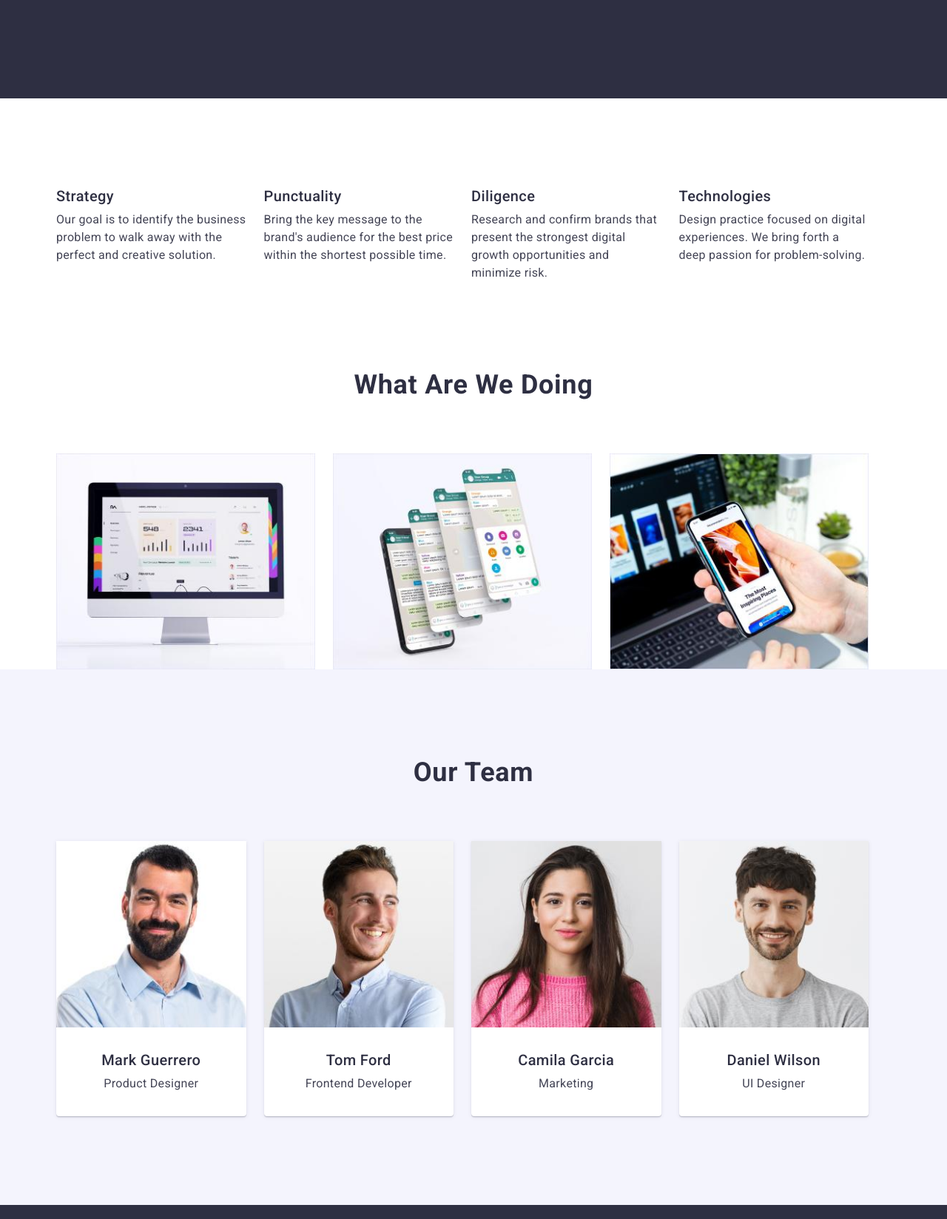
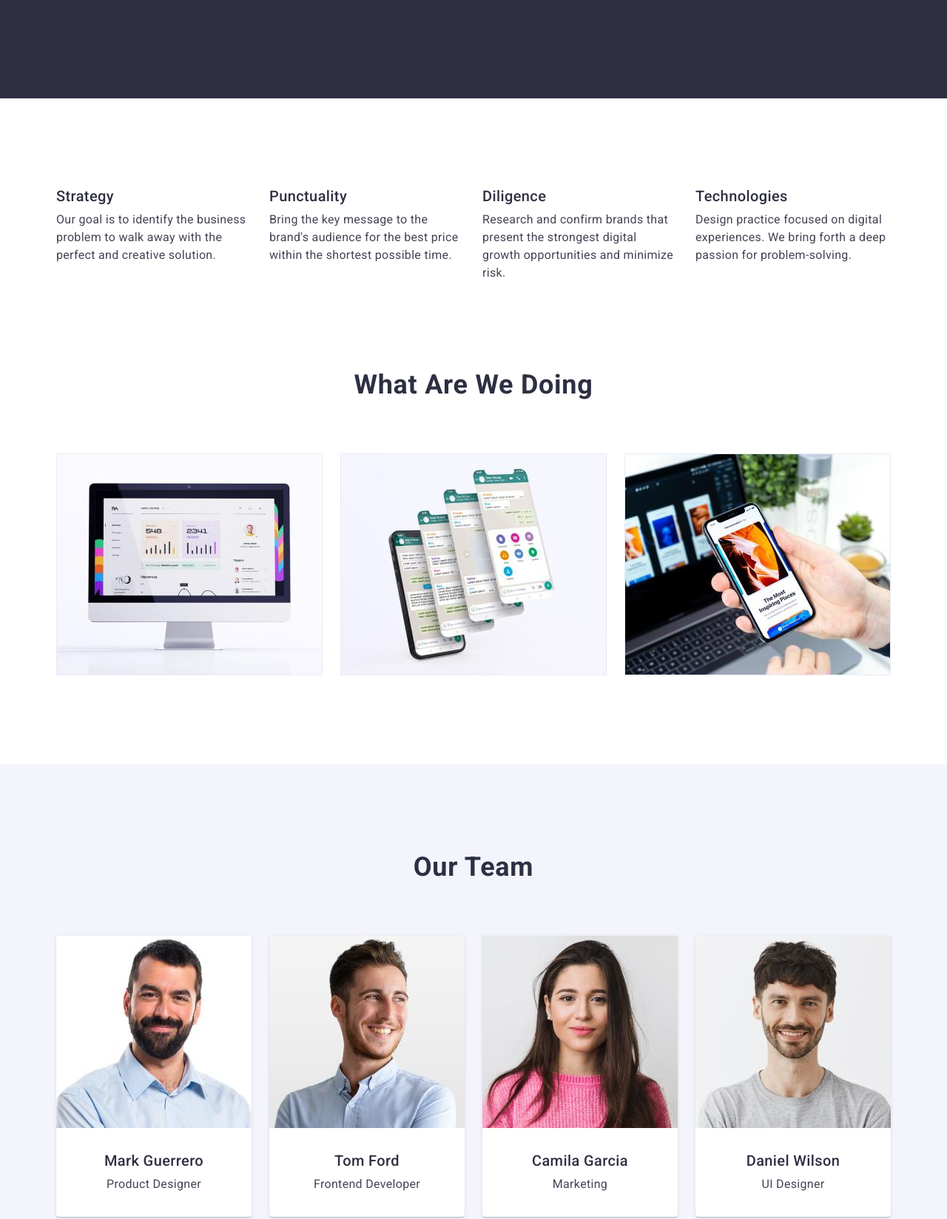
Before and after one commit to Alinapikalova/goit-markup-hw-03, a plain HTML site: page index.html in a window 1280 px wide. Shown: the part 540-2188 px from the top of the page at 74% size. Drawn offline with nearby package versions, Linux system fonts and the light colour scheme.

Commit message:
update
deleted mistackes in wigth calc() in css
add new class photo for remove padding that we dodnt need

```diff
--- a/css/styles.css
+++ b/css/styles.css
@@ -195,6 +195,7 @@ body {
 }
 .block-specifics {
     padding-top: 120px;
+    padding-bottom: 120px;
 
 }
 .wrap-specifics {
@@ -203,11 +204,9 @@ body {
 
 }
 .specifics-card {
-    width: calc((100% - 102px)/4);
-    flex-direction: column;
-    align-items: flex-start;
+    width: calc((100% - 72px)/4);
     padding: 0px;
-    gap: 8px;
+
 }
 .title-specifics {
     font-weight: 500;
@@ -224,12 +223,15 @@ body {
     color: var(--text-slate);
 
 }
+.photos {
+    padding-top: 0;
+}
 .wrap-photos {
     display: flex;
     gap: 24px;
 }
 .item-photos {
-    width: calc((100% - 78px)/3);
+    width: calc((100% - 48px)/3);
 
 }
 .title-section {
@@ -254,12 +256,11 @@ body {
 .team-card {
     color: var(--main-navy);
     background-color: var(--main-white);
-    width: calc((100% - 102px)/4);
+    width: calc((100% - 72px)/4);
     box-shadow: 0px 1px 6px rgba(46, 47, 66, 0.08), 0px 1px 1px rgba(46, 47, 66, 0.16), 0px 2px 1px rgba(46, 47, 66, 0.08);
     border-radius: 0px 0px 4px 4px;
 }
 .card-content {
-    gap: 8px;
     padding: 32px 16px;
 
 }
@@ -334,11 +335,13 @@ body {
 .filters:hover {
     color: var(--main-white);
     background-color: var(--active-ocean);
+    border-color: transparent;
     box-shadow: 0px 3px 1px rgba(0, 0, 0, 0.1), 0px 2px 1px rgba(0, 0, 0, 0.08), 0px 2px 2px rgba(0, 0, 0, 0.12);
 }
 .filters:focus {
     color: var(--main-white);
     background-color: var(--active-ocean);
+    border-color: transparent;
     box-shadow: 0px 3px 1px rgba(0, 0, 0, 0.1), 0px 2px 1px rgba(0, 0, 0, 0.08), 0px 2px 2px rgba(0, 0, 0, 0.12);
 }
 .projects {
@@ -351,16 +354,12 @@ body {
 
 }
 .project-card {
-    width: calc((100% - 78px)/3);
+    width: calc((100% - 48px)/3);
     background: var(--main-white);
 
 }
 .project-content {
-    display: flex;
-    flex-direction: column;
-    align-items: flex-start;
     padding: 32px 16px;
-    gap: 8px;
     border-left: 1px solid var(--cornflower);
     border-right: 1px solid var(--cornflower);
     border-bottom: 1px solid var(--cornflower);
@@ -371,6 +370,7 @@ body {
     font-size: 20px;
     line-height: 1.2;
     letter-spacing: 0.02em;
+    margin-bottom: 8px;
 
 
 }
--- a/index.html
+++ b/index.html
@@ -72,7 +72,7 @@
             </ul>
         </div>
       </section>
-      <section class="block-specifics">
+      <section class="block-specifics photos">
         <div class="container">
           <h2 class="title-section">What are we doing</h2>
             <ul class="wrap-photos dots">
```
